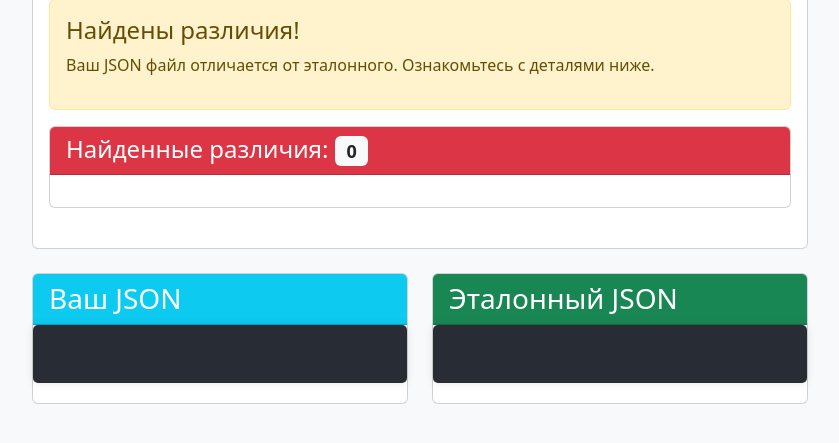
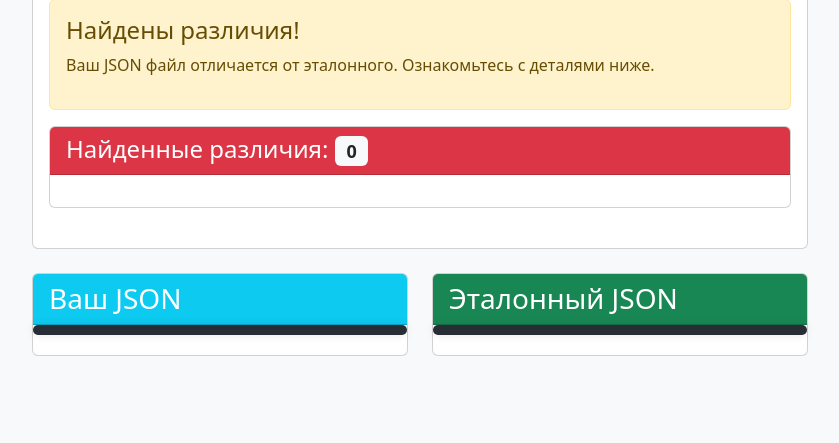
Before and after one commit to KhoshevPavel/JSON-Course, a FastAPI app: template templates/result.html in a window 1280 px wide. Shown: the part 335-778 px from the top of the page, without its empty margins (220-1059 px from the left). Run offline with FastAPI, Linux system fonts and the light colour scheme; the template is opened without the code that fills it, so the values that code supplies are empty.

Commit message:
v 0.8 уменьшен отступ в контейнерах "Ваш jsson" и "Эталонный json"

```diff
--- a/templates/result.html
+++ b/templates/result.html
@@ -63,13 +63,16 @@
     /* Стили для нумерации строк */
     pre.line-numbers {
         position: relative;
-        padding-left: 3.8em;
+        padding-left: 3.2em;
         counter-reset: linenumber;
+        margin: 0;
     }
 
     pre.line-numbers > code {
         position: relative;
         white-space: inherit;
+        padding: 0;
+        margin: 0;
     }
 
     .line-numbers .line-numbers-rows {
@@ -77,25 +80,29 @@
         pointer-events: none;
         top: 0;
         font-size: 100%;
-        left: -3.8em;
-        width: 3em;
+        left: -3.2em;
+        width: 2.5em;
         letter-spacing: -1px;
         border-right: 1px solid #999;
         user-select: none;
+        background-color: #f0f0f0;
+        padding-top: 0.5em;
+        padding-bottom: 0.5em;
     }
 
     .line-numbers-rows > span {
         display: block;
         counter-increment: linenumber;
         pointer-events: none;
+        padding-right: 0.8em;
+        text-align: right;
+        color: #999;
     }
 
     .line-numbers-rows > span:before {
         content: counter(linenumber);
         color: #999;
         display: block;
-        padding-right: 0.8em;
-        text-align: right;
     }
 
     /* Запрет копирования */
@@ -194,6 +201,28 @@
         padding: 0;
         color: #6c757d;
         display: inline-block;
+    }
+
+    .card-body.json-container {
+        padding: 0;
+        overflow-x: auto;
+    }
+
+    .card-body.json-container pre {
+        padding: 5px;
+        margin: 0;
+        border-radius: 0;
+    }
+
+    .card-body.json-container code {
+        padding-left: 10px;
+    }
+
+    .line-numbers .line-numbers-rows {
+        background-color: #f4f4f4;
+        color: #888;
+        text-align: right;
+        padding-right: 10px;
     }
 </style>
 {% endblock %}
```
